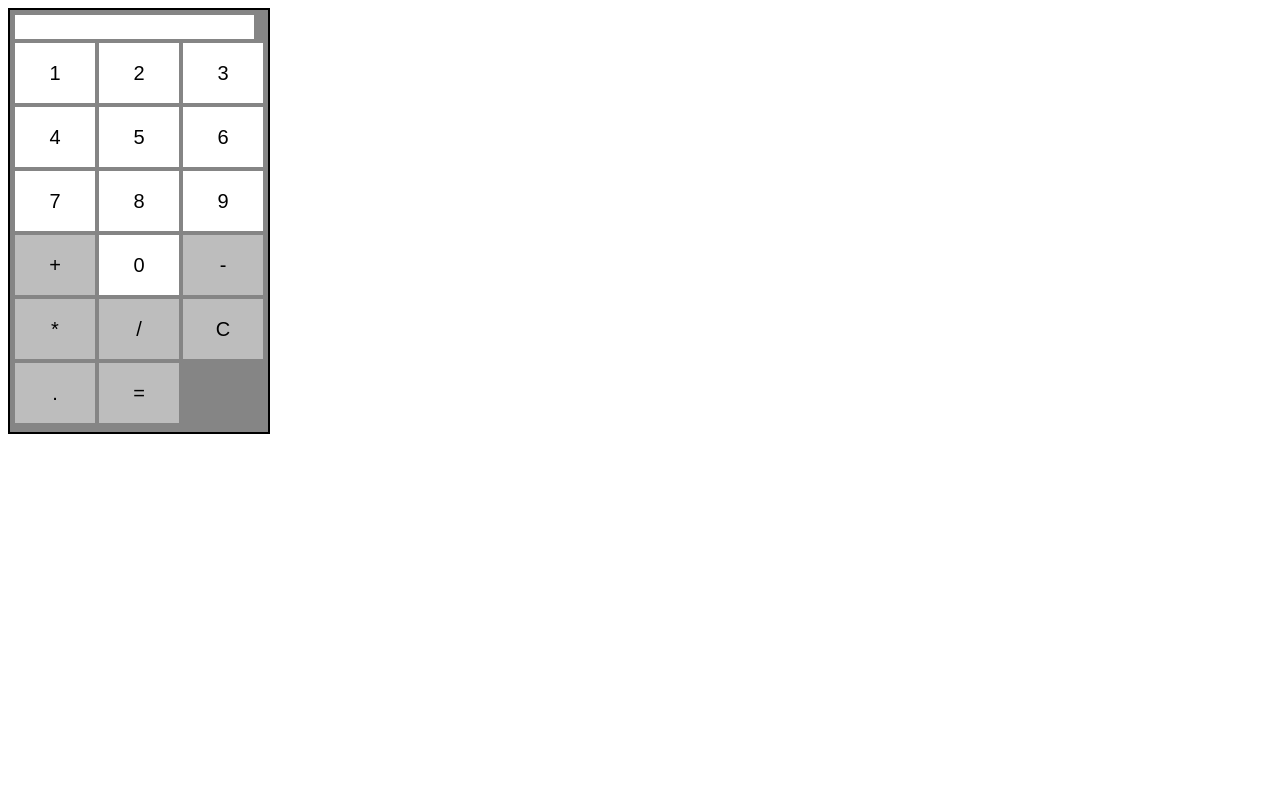
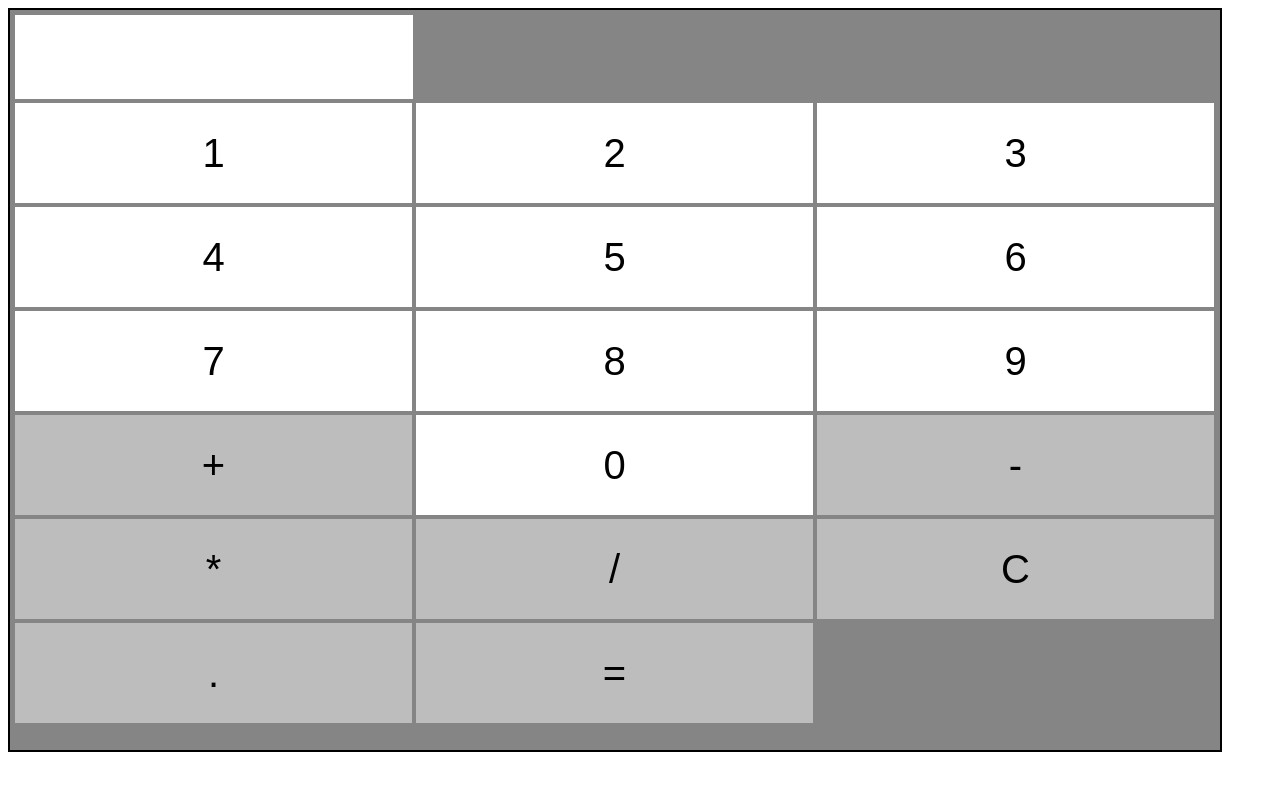
Before and after one commit to Painini/Tim, a website: page Miniräknare/index.html in a window 1280 px wide. Drawn offline with Linux system fonts and the light colour scheme.

Commit message:
Färdig med miniräknare

```diff
--- a/Miniräknare/css/style.css
+++ b/Miniräknare/css/style.css
@@ -47,3 +47,21 @@ textarea {
   font-size: 18px;
   resize: none;
 }
+
+@media screen and (min-width: 1200px) {
+  body {
+    width: 1200px;
+    height: 730px;
+  }
+  .funButt,
+  .numButt {
+    width: 397px;
+    height: 100px;
+    font-size: 40px;
+  }
+  textarea {
+    width: 394px;
+    height: 80px;
+    font-size: 30px;
+  }
+}
```
Also changed, not shown: Miniräknare/JavaScript/javascript.js (line endings or trailing spaces).
